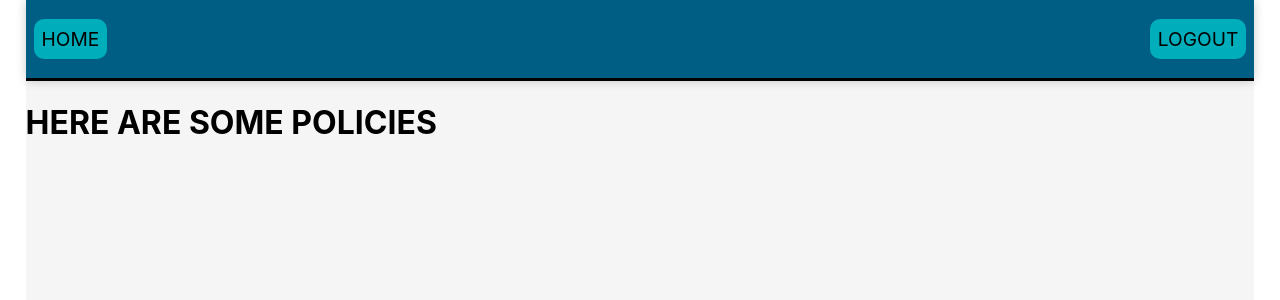
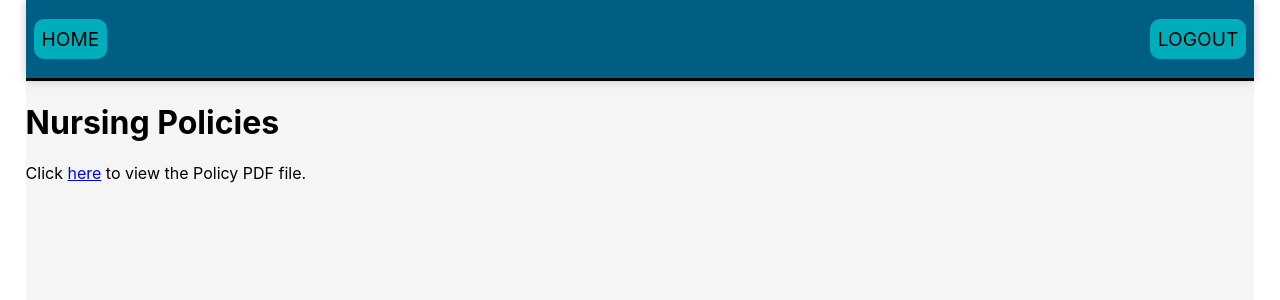
Before and after one commit to kWeech/UofCEngineeringNursingHackathon, a React (Create React App) app in the folder app/hackathon-app/: page /policy in a window 1280 px wide. Shown: the top 300 px of the page. Built offline with nearby package versions, Linux system fonts and the light colour scheme.

Commit message:
added policy pdf

```diff
--- a/app/hackathon-app/src/pages/Policy.js
+++ b/app/hackathon-app/src/pages/Policy.js
@@ -3,7 +3,8 @@ import Page from "../components/Page";
 export default function Policy() {
   return (
     <Page>
-      <h1>HERE ARE SOME POLICIES</h1>
+      <h1>Nursing Policies</h1>
+      <p>Click <a href="https://www.govst.edu/uploadedFiles/Academics/Colleges_and_Programs/CHHS/Departments/Nursing/Doctor_of_Nursing_Practice(1)/Department%20of%20Nursing%20Policy%20%20Procedure%20Manual%202018-2019.pdf" target="_blank">here</a> to view the Policy PDF file.</p>
     </Page>
   );
 }
```
